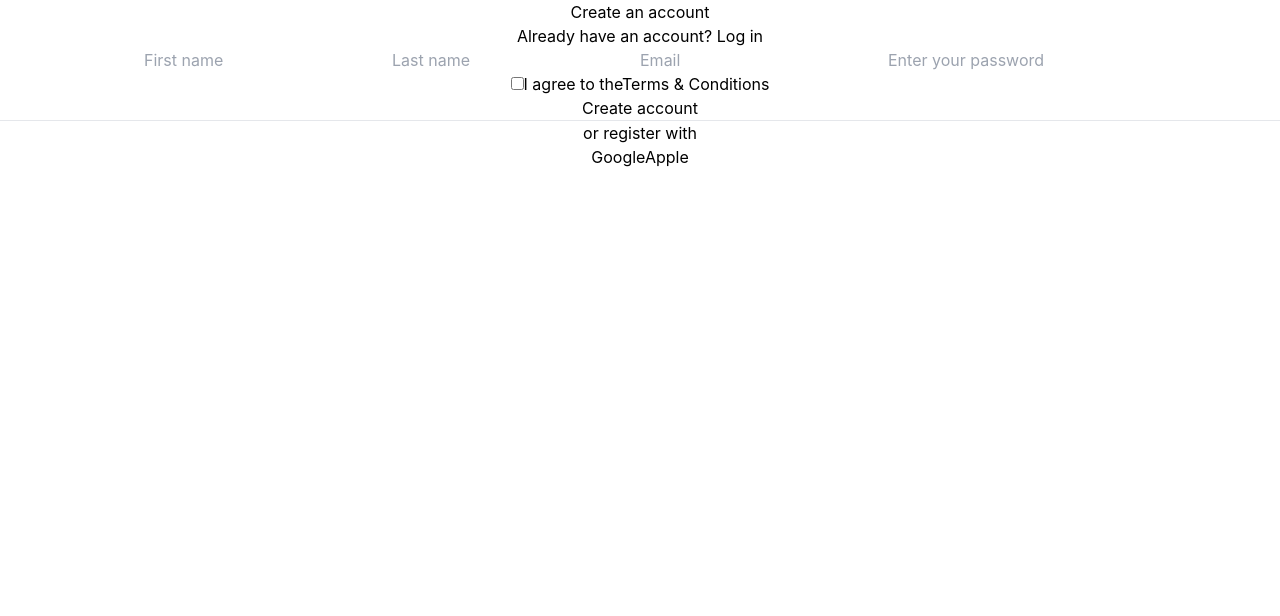
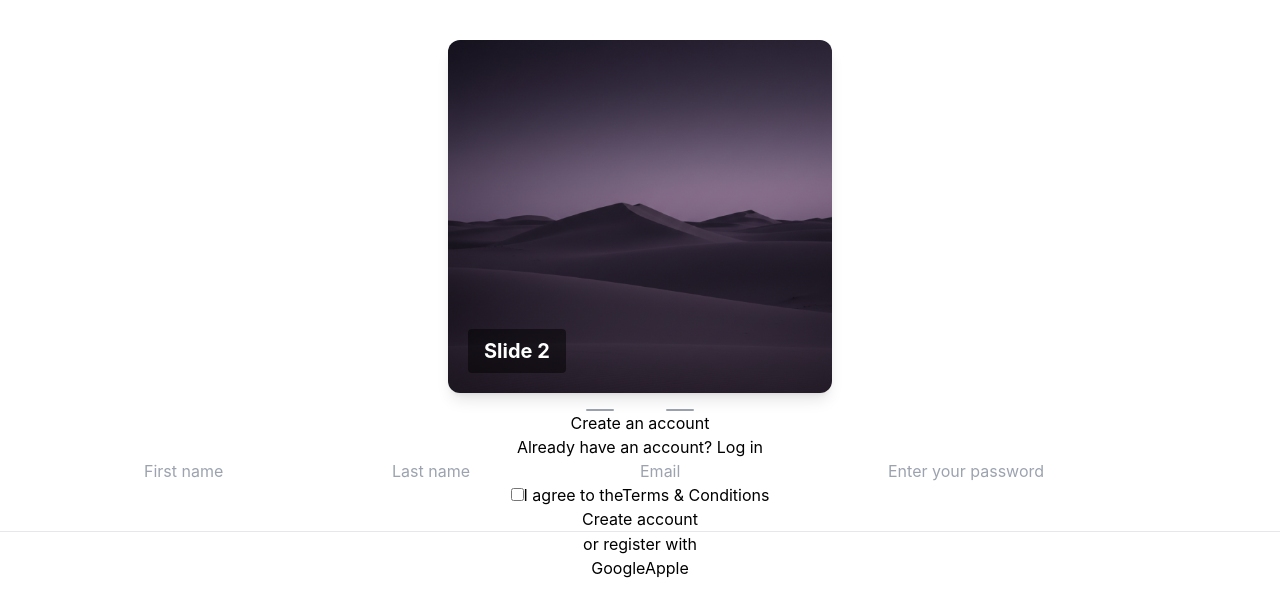
Before and after one commit to Mustafa-A-Turki/react-login-form, a React (Create React App) app: page / in a window 1280 px wide. Shown: the top 616 px of the page. Built offline with nearby package versions, Linux system fonts and the light colour scheme.

Commit message:
add carousel in imageSide

```diff
--- a/src/App.js
+++ b/src/App.js
@@ -3,7 +3,7 @@ import Register from './pages/Register';
 
 function App() {
   return (
-    <div className="App">
+    <div className="App" >
       <Register />
     </div>
   );
--- a/src/Components/AuthLayout.js
+++ b/src/Components/AuthLayout.js
@@ -1,6 +1,6 @@
 export default function AuthLayout ({children}) {
     return (
-        <div>
+        <div >
             {children}
         </div>
     )
--- a/src/Components/ImageSide.js
+++ b/src/Components/ImageSide.js
@@ -1,3 +1,101 @@
-export default function ImageSide () {
+import img1 from '../assets/Gemini_Generated_Image_y4iib6y4iib6y4ii.png'
+import img2 from '../assets/Gemini_Generated_Image_y4iib6y4iib6y4ii.png'
+import img3 from '../assets/Gemini_Generated_Image_y4iib6y4iib6y4ii.png'
 
+
+import { useEffect, useRef, useState } from "react";
+
+const images = [
+    img1,
+    img2,
+    img3,
+];
+
+export default function Carousel() {
+  const [index, setIndex] = useState(0);
+  const [enableTransition, setEnableTransition] = useState(true);
+  const total = images.length;
+  const intervalRef = useRef(null);
+
+  // Auto Slide
+  useEffect(() => {
+    startAutoSlide();
+    return () => clearInterval(intervalRef.current);
+  }, []);
+
+  const startAutoSlide = () => {
+    intervalRef.current = setInterval(() => {
+      nextSlide();
+    }, 3000);
+  };
+
+  const nextSlide = () => {
+    setIndex((prev) => prev + 1);
+  };
+
+  const prevSlide = () => {
+    if (index === 0) {
+      setEnableTransition(false);
+      setIndex(total);
+      setTimeout(() => {
+        setEnableTransition(true);
+        setIndex(total - 1);
+      }, 20);
+    } else {
+      setIndex((prev) => prev - 1);
+    }
+  };
+
+  // لما نوصل للـ clone
+  useEffect(() => {
+    if (index === total) {
+      setTimeout(() => {
+        setEnableTransition(false);
+        setIndex(0);
+      }, 700);
+    }
+  }, [index, total]);
+
+  return (
+    <div className="max-w-sm mx-auto mt-10 relative min-h-7">
+      <div className="relative overflow-hidden rounded-xl shadow-lg">
+
+        <div
+          className="flex"
+          style={{
+            transform: `translateX(-${index * 100}%)`,
+            transition: enableTransition
+              ? "transform 0.7s ease-in-out"
+              : "none",
+          }}
+        >
+          {/* Slides */}
+          {[...images, images[0]].map((img, i) => (
+            <div key={i} className="min-w-full relative">
+              <img src={img} alt="" className="w-full" />
+              <div className="absolute bottom-5 left-5 text-white bg-black/50 px-4 py-2 rounded">
+                <h2 className="text-xl font-bold">
+                  Slide {i + 1 > total ? 1 : i + 1}
+                </h2>
+              </div>
+            </div>
+          ))}
+        </div>
+
+      </div>
+
+      {/* Indicators */}
+      <div className="flex justify-center mt-4 space-x-3">
+        {images.map((_, i) => (
+          <button
+            key={i}
+            onClick={() => setIndex(i)}
+            className={`w-7 h-0.5 rounded-full ${
+              index === i ? "bg-white-800" : "bg-gray-400"
+            }`}
+          />
+        ))}
+      </div>
+    </div>
+  );
 }
```
Also changed, not shown: src/assets/Gemini_Generated_Image_y4iib6y4iib6y4ii.png (added).
